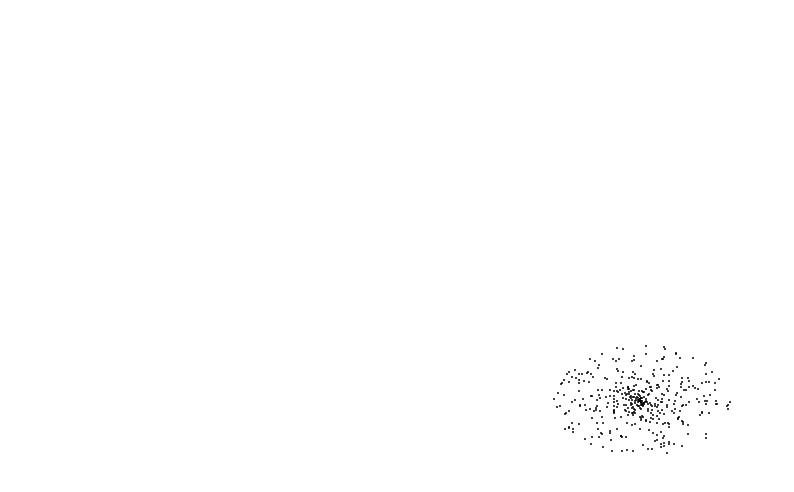
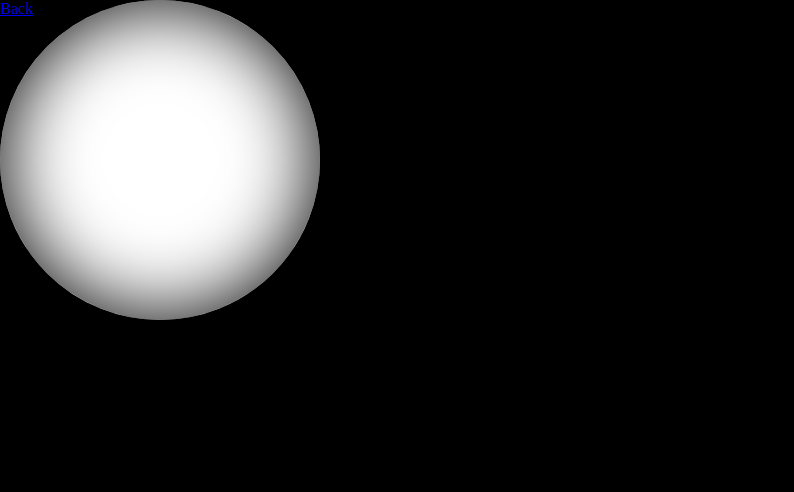
Before and after one commit to Trivernis/website-frontend, a SvelteKit app: page /wwo-25/03-scramble in a window 1280 px wide. Shown: the top 492 px of the page, without its empty margins (0-794 px from the left). Built offline with nearby package versions, Linux system fonts and the light colour scheme.

Commit message:
Add flashlight effect

```diff
--- a/src/routes/(plain)/wwo-25/03-scramble/+page.svelte
+++ b/src/routes/(plain)/wwo-25/03-scramble/+page.svelte
@@ -1,4 +1,6 @@
 <script lang="ts">
+  import { onMount } from "svelte";
+
   let positions: { x: number; y: number }[] = $state([]);
 
   let animationTimeout: number | undefined;
@@ -25,6 +27,14 @@
   }
 
   const speed = 6;
+
+  function startScramble() {
+    let scrambling = true;
+    animationTimeout = setTimeout(() => {
+      scrambling = false;
+      scramble();
+    }, 300);
+  }
 
   function scramble() {
     if (scrambling) {
@@ -81,6 +91,17 @@
   }
 
   reset();
+
+  let light: HTMLElement | undefined;
+
+  onMount(() => {
+    window.onmousemove = (event) => {
+      light?.setAttribute(
+        "style",
+        `left: calc(${event.x}px - 10rem); top: calc(${event.y}px - 10rem)`,
+      );
+    };
+  });
 </script>
 
 <svelte:head>
@@ -89,19 +110,22 @@
 </svelte:head>
 
 <div class="page">
+  <div class="back" onmouseout={reset} onblur={reset} role="application">
+    <a href="./">Back</a>
+  </div>
   <div
     class="critter-area"
-    onmouseover={scramble}
-    onmouseout={reset}
-    onblur={reset}
-    onfocus={scramble}
+    onmouseover={startScramble}
+    onfocus={startScramble}
     role="application"
+    aria-label="A field of critters"
   >
     {#if scrambling}<h1 class="title">Scramble!</h1>{/if}
     {#each positions as pos}
       <div class="critter" style={`top: ${pos.x}%; left: ${pos.y}%`}></div>
     {/each}
   </div>
+  <div class="light" bind:this={light}></div>
 </div>
 
 <style lang="scss">
@@ -134,12 +158,22 @@
   }
   .critter-area {
     margin: auto;
-    height: 30%;
-    width: 30%;
+    height: 10%;
+    width: 10%;
     display: flex;
     .title {
       margin: auto;
       z-index: -100;
     }
   }
+  .light {
+    position: absolute;
+    display: block;
+    height: 20rem;
+    width: 20rem;
+    z-index: -99;
+    outline: 5000px solid black;
+    box-shadow: inset 0 0 5rem black;
+    border-radius: 100%;
+  }
 </style>
```
